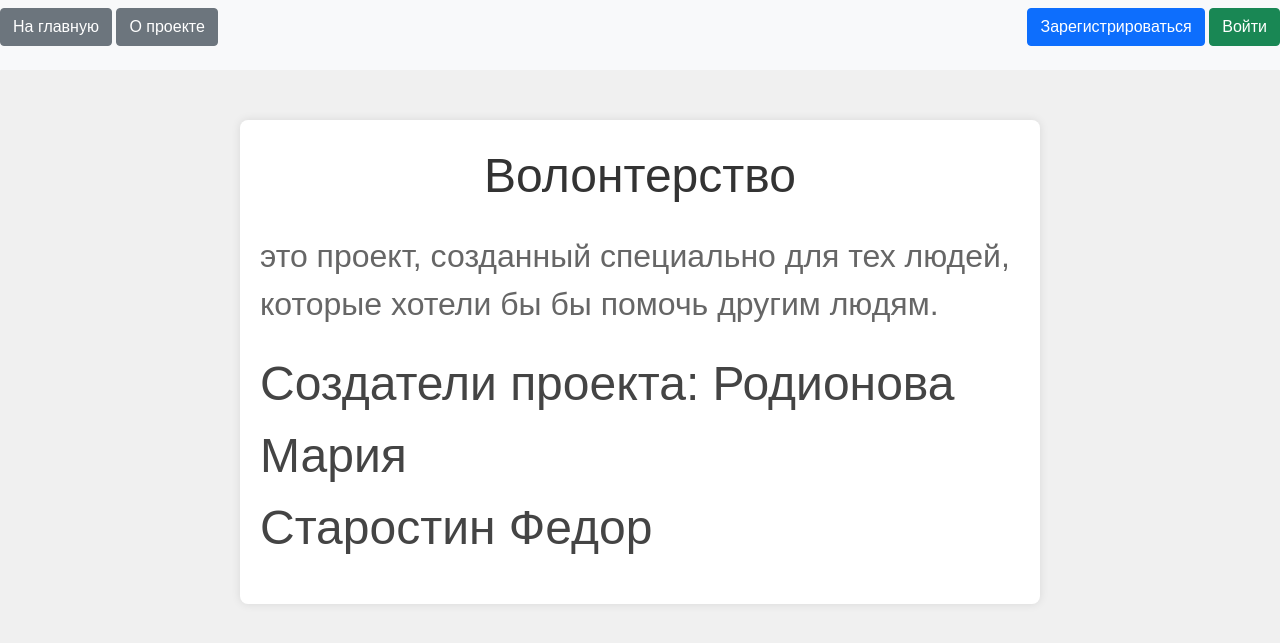
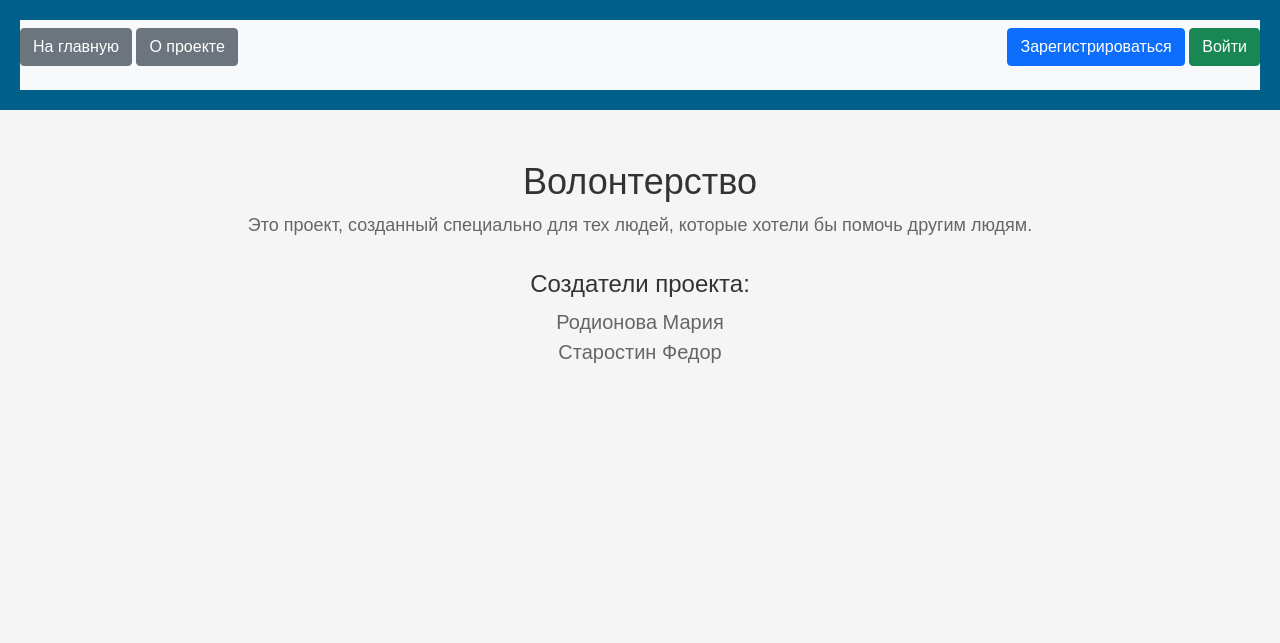
Before and after one commit to mashmund/site_yandexlyceum, a Flask app: page /about_us in a window 1280 px wide. Shown: the top 643 px of the page. Run offline with Flask 3, Linux system fonts and the light colour scheme.

Commit message:
well well well

```diff
--- a/data/forms/add_jobs.py
+++ b/data/forms/add_jobs.py
@@ -5,7 +5,6 @@ from wtforms.validators import DataRequired
 
 class JobForm(FlaskForm):
     job = StringField('Название волонтерства', validators=[DataRequired()])
-    team_leader = IntegerField('Создатель', validators=[DataRequired()])
     des = StringField('Описание', validators=[DataRequired()])
     spher = StringField('Сфера', validators=[DataRequired()])
     age = SelectField('Возраст', choices=['14', '16', '18'], validators=[DataRequired()])
--- a/styles/styles.css
+++ b/styles/styles.css
@@ -1,48 +1,85 @@
-/* styles.css */
+/* Overall styling */
 body {
-    font-family: Arial, sans-serif;
+    font-family: 'Arial', sans-serif;
     margin: 0;
     padding: 0;
-    background-color: #f0f0f0;
+    background-color: #f5f5f5;
+    font-size: 16px;
 }
 
-.container {
+/* Header styling */
+header {
+    background-color: #006089;
+    color: #fff;
+    padding: 20px;
+    text-align: center;
+    margin-bottom: 20px;
+}
+
+/* Page title */
+h1 {
+    margin-top: 0;
+    font-size: 24px;
+}
+
+/* Content container styling */
+.content-container {
     max-width: 800px;
-    margin: 50px auto;
+    margin: 0 auto;
     padding: 20px;
     background-color: #fff;
-    border-radius: 8px;
+    border-radius: 10px;
     box-shadow: 0 0 10px rgba(0, 0, 0, 0.1);
 }
 
-.container div {
+/* Map container styling */
+#map {
+    height: 300px;
+    width: 100%;
+    margin-bottom: 20px;
+    border-radius: 10px;
+    overflow: hidden;
+}
+
+/* Description styling */
+h2 {
+    color: #006089;
+    margin-top: 0;
+    font-size: 20px;
+}
+
+p {
+    line-height: 1.6;
+}
+
+/* Button styling */
+.button {
+    display: inline-block;
+    text-decoration: none;
+    background-color: #006089;
+    color: #fff;
+    border: none;
+    border-radius: 5px;
+    font-size: 16px;
+    padding: 10px 20px;
+    transition: background-color 0.3s ease;
+    cursor: pointer;
+}
+.button:hover {
+    background-color: #004163;
+}
+
+/* Author styling */
+.author {
+    font-style: italic;
+    color: #666;
+    margin-top: 20px;
+}
+
+/* Image styling */
+img {
+    max-width: 100%;
+    height: auto;
+    border-radius: 5px;
     margin-bottom: 20px;
 }
-
-.container div:first-child {
-    text-align: center;
-}
-
-.container font[size="12"] {
-    color: #333;
-}
-
-.container font[size="6"] {
-    color: #666;
-}
-
-.container font[size="8"] {
-    color: #444;
-}
-
-.container font[size="8"] br {
-    display: none; /* Скрыть переносы строк между именами */
-}
-
-.container font[size="8"] br + br {
-    display: block; /* Показать перенос строки после имен */
-}
-
-.container font[size="8"] br + br::before {
-    content: ", "; /* Добавить запятую перед вторым именем */
-}
--- a/templates/about_us.html
+++ b/templates/about_us.html
@@ -1,11 +1,16 @@
 {% extends "base.html" %}
 
 {% block content %}
-
-<div><font size=12>Волонтерство</font></div>
-<div><font size=6>это проект, созданный специально для тех людей,
-    которые хотели бы бы помочь другим людям.</font></div>
-<div><font size=8>Создатели проекта:<br>
-    Родионова Мария <br>
-    Старостин Федор</font></div>
+<div style="text-align: center; margin-top: 50px;">
+    <h1 style="font-size: 36px; color: #333;">Волонтерство</h1>
+    <p style="font-size: 18px; color: #666;">Это проект, созданный специально для тех людей,
+    которые хотели бы помочь другим людям.</p>
+    <div style="margin-top: 30px;">
+        <h2 style="font-size: 24px; color: #333;">Создатели проекта:</h2>
+        <ul style="list-style-type: none; padding: 0;">
+            <li style="font-size: 20px; color: #666;">Родионова Мария</li>
+            <li style="font-size: 20px; color: #666;">Старостин Федор</li>
+        </ul>
+    </div>
+</div>
 {% endblock %}
--- a/templates/index.html
+++ b/templates/index.html
@@ -212,7 +212,7 @@
     <div>
         Автор - {{item.user.name}}
     </div>
-    {% if current_user.is_authenticated and current_user == item. User or current_user.type_of_user == 2 %}
+    {% if current_user.is_authenticated and current_user.id == item.team_leader %}
     <div>
         <a href="/jobs/{{ item.id }}" class="btn btn-warning">
             Изменить
```
Also changed, not shown: templates/add_job.html (+0 -9 lines), templates/jobs.html (+68 -34 lines), templates/test.html (+67 -10 lines), db/mars.db.
